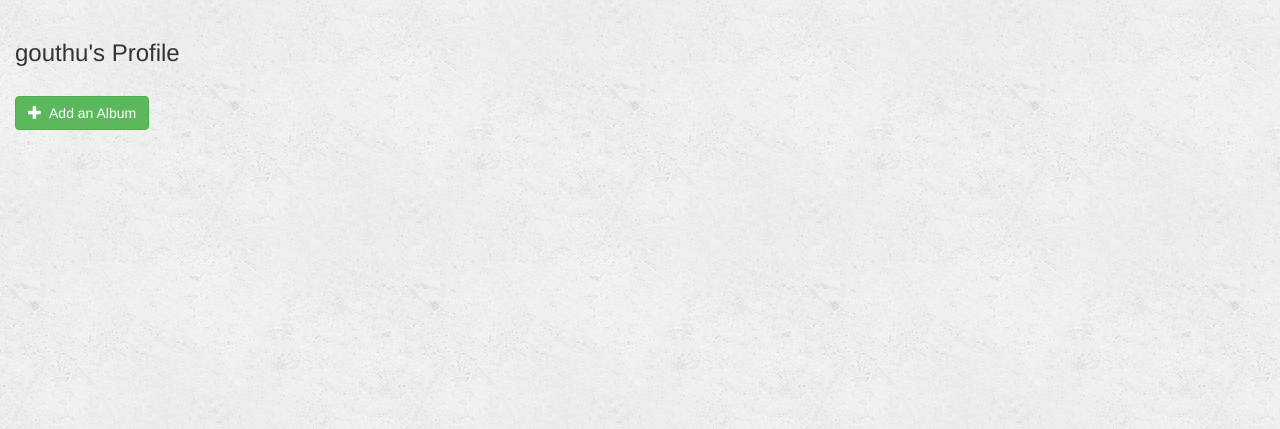
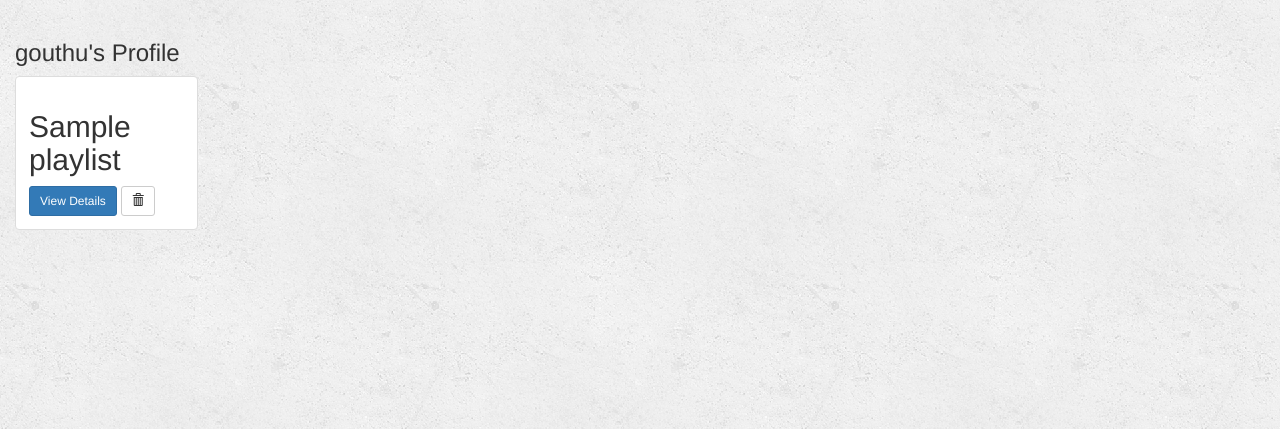
Before and after one commit to Nkr1shna/plalyst, a Django app: page / in a window 1280 px wide. Shown: the part 52-481 px from the top of the page. Run offline with Django 3.2, Linux system fonts and the light colour scheme; a user stored in the database is signed in; data comes from the database, SQL or seed files in the repository; both versions use the stored data as it was after the commit; tables that the repository leaves empty hold one stand-in row (values such as "Sample post"); some libraries are stand-ins or nearby versions.

Commit message:
Create and delelte playlist

```diff
--- a/login/admin.py
+++ b/login/admin.py
@@ -1,4 +1,6 @@
 from django.contrib import admin
-from .models import Album
+from .models import Playlist,Song,AddPreferences
 
-admin.site.register(Album)
+admin.site.register(Playlist)
+admin.site.register(Song)
+admin.site.register(AddPreferences)
--- a/login/models.py
+++ b/login/models.py
@@ -2,9 +2,24 @@
 from django.db import models
 
 
-class Album(models.Model):
+class Playlist(models.Model):
     user = models.ForeignKey(User, default=1)
     Plalyst_title = models.CharField(max_length=500,default='Default')
 
     def __str__(self):
         return self.Plalyst_title
+
+
+class Song(models.Model):
+    playlist = models.ForeignKey(Playlist, on_delete=models.CASCADE)
+    song_title = models.CharField(max_length=250)
+
+    def __str__(self):
+        return self.song_title
+
+class AddPreferences(models.Model):
+    playlist = models.ForeignKey(Playlist, on_delete=models.CASCADE)
+    preferences = models.CharField(max_length=250)
+
+    def __str__(self):
+        return self.preferences
--- a/login/templates/base.html
+++ b/login/templates/base.html
@@ -34,7 +34,7 @@
             </ul>
             <ul class="nav navbar-nav navbar-right">
                 <li>
-                    <a href="{% url 'login:create_album' %}">
+                    <a href="{% url 'login:create_playlist' %}">
                         <span class="glyphicon glyphicon-plus" aria-hidden="true"></span>&nbsp; Add Plalyst
                     </a>
                 </li>
--- a/login/templates/index.html
+++ b/login/templates/index.html
@@ -9,18 +9,27 @@
         <div class="col-sm-12">
             <h3>{{ user.username }}'s Profile</h3>
         </div>
-        {% if albums %}
-            {% for album in albums %}
+        {% if playlists %}
+            {% for playlist in playlists %}
                 <div class="col-sm-4 col-lg-2">
                     <div class="thumbnail">
-                        <a href="{% url 'login:detail' album.id %}">
-                            <img src="{{ album.album_logo.url }}" class="img-responsive">
+                        <a href="{% url 'login:detail' playlist.id %}">
+                            <img src="{{ playlist.playlist_logo.url }}" class="img-responsive">
                         </a>
                         <div class="caption">
-                            <h2>{{ album.Plalyst_title }}</h2>
+                            <h2>{{ playlist.Plalyst_title }}</h2>
 
                             <!-- View Details -->
-                            <a href="{% url 'login:detail' album.id %}" class="btn btn-primary btn-sm" role="button">View Details</a>
+                            <a href="{% url 'login:detail' playlist.id %}" class="btn btn-primary btn-sm" role="button">View Details</a>
+
+                            <!-- Delete Album -->
+                            <form action="{% url 'login:delete_playlist' playlist.id %}" method="post" style="display: inline;">
+                                {% csrf_token %}
+                                <input type="hidden" name="playlist_id" value="{{ playlist.id }}" />
+                                <button type="submit" class="btn btn-default btn-sm">
+                                    <span class="glyphicon glyphicon-trash"></span>
+                                </button>
+                            </form>
                         </div>
                     </div>
                 </div>
@@ -29,9 +38,9 @@
         {% else %}
             <div class="col-sm-12">
                 <br>
-                <a href="{% url 'login:create_album' %}">
+                <a href="{% url 'login:create_playlist' %}">
                     <button type="button" class="btn btn-success">
-                        <span class="glyphicon glyphicon-plus"></span>&nbsp; Add an Album
+                        <span class="glyphicon glyphicon-plus"></span>&nbsp; Add an Playlist
                     </button>
                 </a>
             </div>
--- a/login/urls.py
+++ b/login/urls.py
@@ -9,5 +9,9 @@
     url(r'^login_user/$', views.login_user, name='login_user'),
     url(r'^logout_user/$', views.logout_user, name='logout_user'),
     url(r'^(?P<album_id>[0-9]+)/$', views.detail, name='detail'),
-    url(r'^create_album/$', views.create_album, name='create_album'),
+    url(r'^create_playlist/$', views.create_playlist, name='create_playlist'),
+    url(r'^(?P<playlist_id>[0-9]+)/create_song/$', views.create_song, name='create_song'),
+    url(r'^(?P<playlist_id>[0-9]+)/delete_song/(?P<song_id>[0-9]+)/$', views.delete_song, name='delete_song'),
+    url(r'^(?P<playlist_id>[0-9]+)/delete_album/$', views.delete_playlist, name='delete_playlist'),
+    url(r'^(?P<playlist_id>[0-9]+)/add_preferences/$', views.add_preferences, name='add_preferences'),
 ]
--- a/login/views.py
+++ b/login/views.py
@@ -2,25 +2,25 @@
 from django.contrib.auth import logout
 from django.shortcuts import render, get_object_or_404
 from django.db.models import Q
-from .forms import UserForm,AlbumForm
-from .models import Album
+from .forms import UserForm,PlaylistForm,SongForm,AddPreferencesForm
+from .models import Playlist,Song
 
 
 def index(request):
     if not request.user.is_authenticated():
         return render(request, 'login.html')
     else:
-        albums = Album.objects.filter(user=request.user)
+        playlists = Playlist.objects.filter(user=request.user)
         query = request.GET.get("q")
         if query:
-            albums = albums.filter(
+            playlists = playlists.filter(
                 Q(Plalyst_title__icontains=query)
             ).distinct()
             return render(request, 'index.html', {
-                'albums': albums,
+                'playlists': playlists,
             })
         else:
-            return render(request, 'index.html', {'albums': albums})
+            return render(request, 'index.html', {'playlists': playlists})
 
 
 def logout_user(request):
@@ -40,8 +40,8 @@
         if user is not None:
             if user.is_active:
                 login(request, user)
-                albums = Album.objects.filter(user=request.user)
-                return render(request, 'index.html', {'albums': albums})
+                playlists = Playlist.objects.filter(user=request.user)
+                return render(request, 'index.html', {'playlists': playlists})
         else:
             return render(request, 'login.html', {'error_message': 'Invalid login'})
     return render(request, 'login.html')
@@ -59,33 +59,89 @@
         if user is not None:
             if user.is_active:
                 login(request, user)
-                albums = Album.objects.filter(user=request.user)
-                return render(request, 'index.html', {'albums': albums})
+                playlists = Playlist.objects.filter(user=request.user)
+                return render(request, 'index.html', {'playlists': playlists})
     context = {
         "form": form,
     }
     return render(request, 'register.html', context)
 
-def create_album(request):
+
+def create_playlist(request):
     if not request.user.is_authenticated():
         return render(request, 'login.html')
     else:
-        form = AlbumForm(request.POST or None)
+        form = PlaylistForm(request.POST or None)
         if form.is_valid():
-            album = form.save(commit=False)
-            album.user = request.user
-            album.save()
-            return render(request, 'detail.html', {'album': album})
+            playlist = form.save(commit=False)
+            playlist.user = request.user
+            playlist.save()
+            return render(request, 'detail.html', {'playlist': playlist})
         context = {
             "form": form,
         }
-        return render(request, 'create_album.html', context)
+        return render(request, 'create_playlist.html', context)
 
 
-def detail(request, album_id):
+def detail(request, playlist_id):
     if not request.user.is_authenticated():
         return render(request, 'login.html')
     else:
         user = request.user
-        album = get_object_or_404(Album, pk=album_id)
-        return render(request, 'detail.html', {'album': album, 'user': user})
+        playlist = get_object_or_404(Playlist, pk=playlist_id)
+        return render(request, 'detail.html', {'playlist': playlist, 'user': user})
+
+
+def create_song(request, playlist_id):
+    form = SongForm(request.POST or None)
+    playlist = get_object_or_404(Playlist, pk=playlist_id)
+    if form.is_valid():
+        playlists_songs = playlist.song_set.all()
+        for s in playlists_songs:
+            if s.song_title == form.cleaned_data.get("song_title"):
+                context = {
+                    'playlist': playlist,
+                    'form': form,
+                    'error_message': 'You already added that song',
+                }
+                return render(request, 'create_song.html', context)
+        song = form.save(commit=False)
+        song.playlist = playlist
+        song.save()
+        return render(request, 'detail.html', {'playlist': playlist})
+    context = {
+        'playlist': playlist,
+        'form': form,
+    }
+    return render(request, 'create_song.html', context)
+
+
+def delete_playlist(request, playlist_id):
+    playlist = Playlist.objects.get(pk=playlist_id)
+    playlist.delete()
+    playlists = Playlist.objects.filter(user=request.user)
+    return render(request, 'index.html', {'playlists': playlists})
+
+
+def delete_song(request, playlist_id, song_id):
+    playlist = get_object_or_404(Playlist, pk=playlist_id)
+    song = Song.objects.get(pk=song_id)
+    song.delete()
+    return render(request, 'detail.html', {'playlist': playlist})
+
+
+def add_preferences(request,playlist_id):
+    form= AddPreferencesForm(request.POST or None)
+    playlist = get_object_or_404(Playlist, pk=playlist_id)
+    if form.is_valid():
+        playlists_preferences = playlist.addpreferences_set.all()
+        if form.is_valid():
+            preferences = form.save(commit=False)
+            preferences.playlist = playlist
+            preferences.save()
+            return render(request, 'detail.html', {'playlist': playlist})
+    context = {
+        'playlist': playlist,
+        'form': form,
+    }
+    return render(request, 'add_preferences.html', context)
```
Also changed, not shown: login/forms.py (+15 -3 lines), login/templates/add_preferences.html (renamed from login/templates/create_album.html, +13 -3 lines), login/templates/create_song.html (added, +55 -0 lines), login/templates/detail.html (+87 -5 lines), db.sqlite3.
